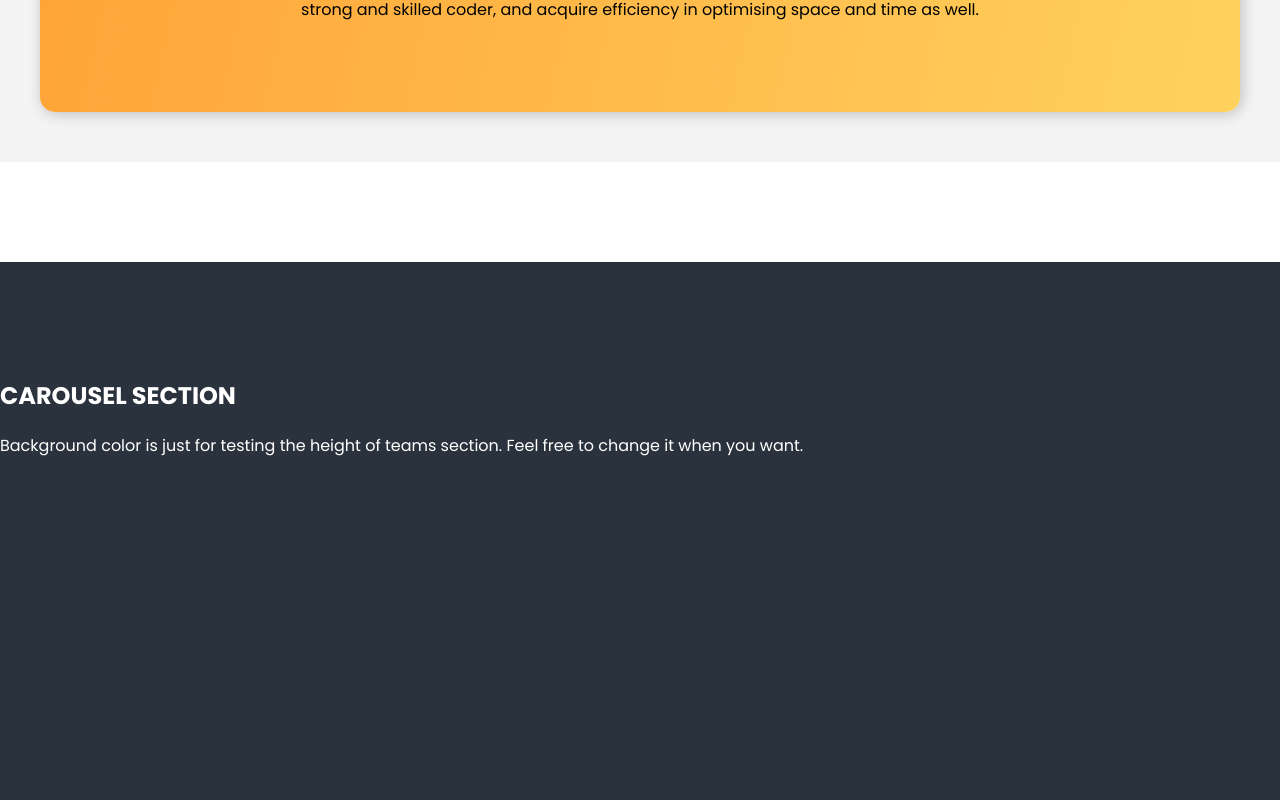
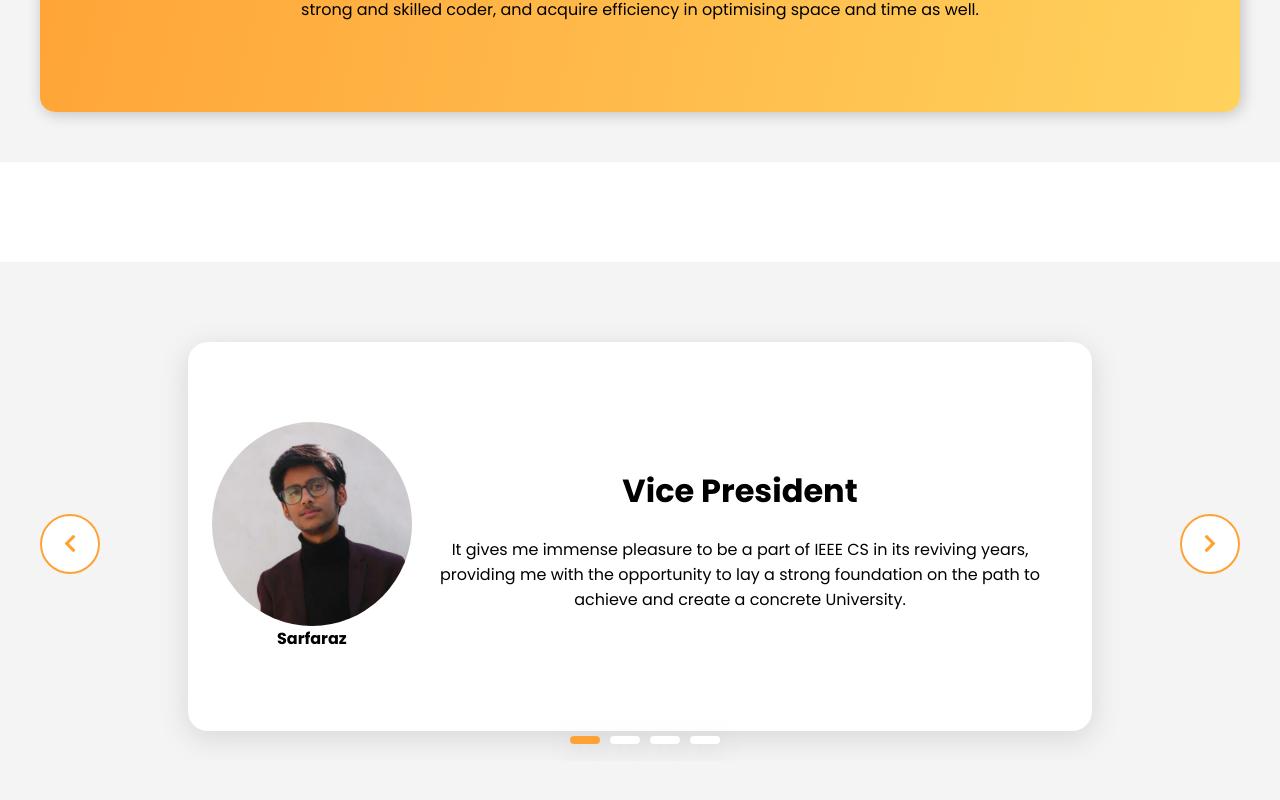
Before and after one commit to IEEE-CS-JMI-Student-Chapter/react-website, a React (Create React App) app: page / in a window 1280 px wide. Shown: the part 1295-2095 px from the top of the page. Built offline with nearby package versions, Linux system fonts and the light colour scheme.

Commit message:
add carousel

```diff
--- a/package.json
+++ b/package.json
@@ -13,11 +13,12 @@
     "import": "^0.0.6",
     "react": "^17.0.2",
     "react-dom": "^17.0.2",
+    "react-responsive-carousel": "^3.2.21",
     "react-router-dom": "^5.3.0",
     "react-router-hash-link": "^2.4.3",
     "react-scripts": "4.0.3",
+    "slick-carousel": "^1.8.1",
     "styled-components": "^5.3.1",
-    "swiper": "^7.0.3",
     "web-vitals": "^1.1.2"
   },
   "scripts": {
--- a/public/index.html
+++ b/public/index.html
@@ -26,7 +26,9 @@
       work correctly both with client-side routing and a non-root public URL.
       Learn how to configure a non-root public URL by running `npm run build`.
     -->
-    <title>React App</title>
+
+    <link href="https://cdnjs.cloudflare.com/ajax/libs/font-awesome/5.13.0/css/all.min.css" rel="stylesheet">
+    <title>IEEE CS</title>
   </head>
   <body>
     <noscript>You need to enable JavaScript to run this app.</noscript>
--- a/src/components/Carousel/Carousel.jsx
+++ b/src/components/Carousel/Carousel.jsx
@@ -1,14 +1,44 @@
-import React from 'react'
-import classes from './Carousel.module.css'
+import React from "react";
+import classes from "./Carousel.module.css";
+import "react-responsive-carousel/lib/styles/carousel.min.css"; // requires a loader
+import { Carousel as CarouselRrc, Thumbs } from "react-responsive-carousel";
+const Carousel = (props) => {
+  const options = {
+    autoPlay: false,
+    emulateTouch: true,
+    infiniteLoop: true,
+    showStatus: false,
+    renderArrowPrev: (onClickHandler, hasPrev, label) => (
+      <button className={`${classes["arrow"]} ${classes["arrow-prev"]}`} onClick={onClickHandler}>
+      <i className="fas fa-chevron-left"></i>
+      </button>
+    ),
+    renderArrowNext: (onClickHandler, hasNext, label) => (
+      <button className={`${classes["arrow"]} ${classes["arrow-next"]}`} onClick={onClickHandler}>
+       <i className="fas fa-chevron-right"></i>
+      </button>
+    ),
+    renderIndicator: (onClickHandler, isSelected, label) => (<div className={`${classes["indicator"]} ${isSelected ? classes["indicator-selected"] : ""}`} onClick={onClickHandler}></div>),
+  };
 
-const Carousel = (props) => {
-
-    return (
-        <section className={classes["carousel-sec-container"]} id="leads">
-            <h1>CAROUSEL SECTION</h1>
-            <p>Background color is just for testing the height of teams section. Feel free to change it when you want.</p>
-        </section>
-    );
-}
+  return (
+    <>
+      <CarouselRrc {...options} className={classes.carousel}>
+        {props.CarouselData.map((item, index) => (
+          <div key={index} className={classes["item-container"]}>
+            <div className={classes["image-section"]}>
+              <img alt={item.name} src={item.image} />
+              <span>{item.name}</span>
+            </div>
+            <div className={classes["carousel-text"]}>
+              <h1>{item.title}</h1>
+              <p>{item.text}</p>
+            </div>
+          </div>
+        ))}
+      </CarouselRrc>
+    </>
+  );
+};
 
 export default Carousel;
--- a/src/components/Carousel/Carousel.module.css
+++ b/src/components/Carousel/Carousel.module.css
@@ -1,14 +1,103 @@
-:root {
-  --grey: #2a333d;
-  --white: #fff;
-  --white-bg: #f4f4f4;
-  --orange: #ffa236;
+.carousel {
+  max-width: 1200px;
+  margin: auto;
 }
 
-.carousel-sec-container {
-  padding-top: 12vh;
-  /* Background color is just for testing the height of teams section. Feel free to change it when you want */
-  background-color: var(--grey);
+.arrow {
+  position: absolute;
+  cursor: pointer;
+  display: flex;
+  justify-content: center;
+  align-items: center;
+  border-style: solid;
+  background-color: var(--white);
+  border-color: var(--orange);
+  color: var(--orange);
+  font-size: 20px;
+  padding: 10px;
+  border-radius: 50%;
+  height: 60px;
+  width: 60px;
+  transition: all 0.3s ease-in-out;
+  z-index: 1200;
+}
+.arrow:hover {
+  background-color: var(--orange);
   color: var(--white);
-  height: 88vh;
+  transition: all 0.3s ease-in-out;
 }
+
+.arrow-next {
+  right: 0;
+  top: 45%;
+}
+
+.arrow-prev {
+  left: 0;
+  top: 45%;
+}
+.indicator {
+  display: inline-block;
+  cursor: pointer;
+  height: 8px;
+  width: 30px;
+  background-color: var(--white);
+  box-shadow: rgba(100, 100, 111, 0.2) 0px 7px 29px 0px;
+  margin-left: 10px;
+
+  border-radius: 10px;
+  transition: all 0.3s ease-in-out;
+}
+.indicator-selected {
+  background-color: var(--orange);
+  transition: all 0.3s ease-in-out;
+}
+
+.item-container {
+  display: flex;
+  flex-direction: row;
+  justify-content: center;
+  align-items: center;
+  background-color: var(--white);
+  width: 90ch;
+  max-width: 90vw;
+  padding: 80px 1.5rem;
+  border-radius: 20px;
+  box-shadow: rgba(100, 100, 111, 0.2) 0px 7px 29px 0px;
+  margin: 30px auto;
+}
+.item-container .carousel-text {
+  padding: 0 1.2rem;
+  max-width: 80ch;
+}
+
+.item-container .image-section {
+  display: flex;
+  flex-direction: column;
+  justify-content: center;
+}
+
+
+.item-container .image-section img {
+  border-radius: 50%;
+  width: 200px !important;
+}
+
+.item-container .image-section span {
+  font-weight: bold;
+}
+
+@media (max-width: 768px) {
+  .carousel {
+    width: auto;
+    max-width: -webkit-fill-available;
+  }
+  .item-container {
+    flex-direction: column-reverse;
+    padding: 10px 0;
+  }
+  .item-container .image-section img {
+    border-radius: 50%;
+    width: 180px !important;
+  }
+}
--- a/src/pages/Home.jsx
+++ b/src/pages/Home.jsx
@@ -1,16 +1,43 @@
-import React from 'react'
-import LandingCard from '../components/UI/Cards/LandingCard'
-import TeamsSection from '../components/TeamsSection/TeamSection'
-import Carousel from '../components/Carousel/Carousel'
+import React from "react";
+import LandingCard from "../components/UI/Cards/LandingCard";
+import TeamsSection from "../components/TeamsSection/TeamSection";
+import Carousel from "../components/Carousel/Carousel";
+const CarouselData = [
+  {
+    image: "/assets/teamMembers/SARFARAZ.jpg",
+    title: "Vice President",
+    name: "Sarfaraz",
+    text: "It gives me immense pleasure to be a part of IEEE CS in its reviving years, providing me with the opportunity to lay a strong foundation on the path to achieve and create a concrete  University.",
+  },
+  {
+    image: "/assets/teamMembers/SARA.jpg",
+    title: "President",
+    name: "Sara",
+    text: "It gives me immenseimm enseimmenseimm enseimmense pleasure to be a part of IEEE CS in its reviving years, providing me with the opportunity to lay a strong foundation on the path to achieve and create a concrete University.",
+  },
+  {
+    image: "/assets/teamMembers/SARFARAZ.jpg",
+    title: "Prime Minister",
+    name: "Sarfaraz",
+    text: "It gives pleasure  in its reviving years, providing me with the opportunity to lay a strong foundation on the path to achieve and create a concrete University.",
+  },
+  {
+    image: "/assets/teamMembers/SARA.jpg",
+    title: "Defence Minister",
+    name: "Sara",
+    text: "It gives me immense pleasure to b pleasure to b pleasure to be a part of IEEE CS in its reviving years, providing me with the opportunity to lay a strong foundation on the path to achieve and create a concrete University.",
+  },
+];
+const Home = () => {
+  return (
+    <>
+      <LandingCard />
+      <TeamsSection />
+      <div className="carousel-section">
+        <Carousel CarouselData={CarouselData} />
+      </div>
+    </>
+  );
+};
 
-const Home = () => {
-    return (
-        <>
-        <LandingCard />
-        <TeamsSection  />
-        <Carousel />
-        </>
-    )
-}
-
-export default Home
+export default Home;
--- a/src/styles.css
+++ b/src/styles.css
@@ -4,9 +4,35 @@
   --white-bg: #f4f4f4;
   --orange: #ffa236;
 }
-body{
+body {
   margin: 0;
   padding: 0;
   padding-top: 50px;
-    font-family: "Poppins", sans-serif;;
+  font-family: "Poppins", sans-serif;
 }
+.carousel-section {
+  background-color: var(--white-bg);
+  padding: 50px 0;
+}
+
+.carousel .control-arrow.control-next {
+  background-color: #fff;
+  opacity: 1;
+  border-style: solid;
+  border-width: 2px;
+  border-color: var(--orange);
+  padding: 10px;
+  height: 64px;
+  width: 64px;
+  border-radius: 50%;
+  margin: auto 0;
+
+  /* margin-left: 60px; */
+}
+
+.carousel .control-arrow.control-next::after{
+  content: "";
+}
+.carousel .control-arrow.control-next:hover {
+  background-color: var(--orange) ;
+}
```
Also changed, not shown: 1 other file (tests, documents, lock files or other folders). Lines whose indentation alone changed are shown as unchanged.
